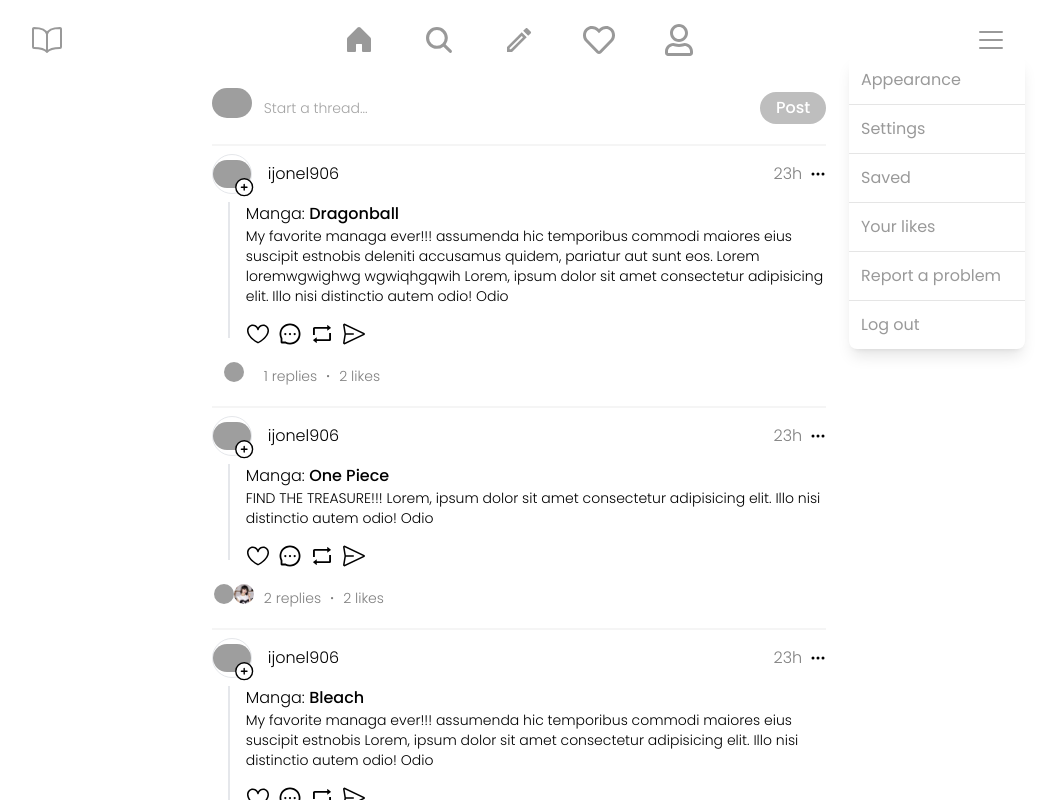
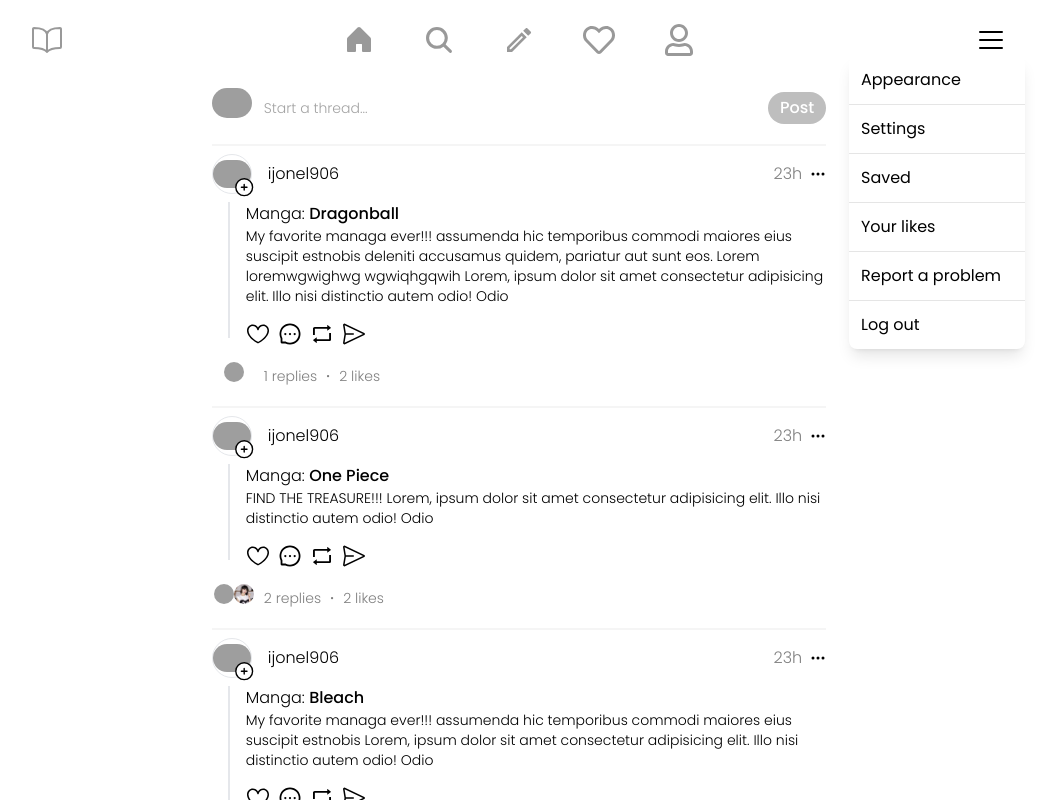
Before and after one commit to JonelBriones/MangaThread, a React (Vite) app: page / in a window 1280 px wide. Both pictures are taken after a click on the link 1112 px from the left and 40 px from the top of the page. Shown: the top 800 px of the page, without its empty margins (121-1177 px from the left). Built offline with nearby package versions, Linux system fonts and the light colour scheme; grey boxes are pictures that could not be loaded.

Commit message:
dark mode feature refactored, on first render toggle mode icon

```diff
--- a/src/App.css
+++ b/src/App.css
@@ -14,9 +14,3 @@
 .home-icon:hover {
   scale: 1.05;
 }
-.menu-hover {
-  color: #a3a3a3;
-}
-.menu-hover:hover {
-  color: white;
-}
--- a/src/components/CreateThreadInput.tsx
+++ b/src/components/CreateThreadInput.tsx
@@ -13,7 +13,6 @@ const CreateThreadInput = () => {
   const [thread, setThread] = useState(defaultThreadForm);
 
   const onChangeHandler = (fields: Partial<Thread>) => {
-    console.log(fields);
     setThread((prev) => {
       return { ...prev, ...fields };
     });
@@ -25,6 +24,7 @@ const CreateThreadInput = () => {
     if (!manga || !text) return;
     console.log("submitting post");
     setShowCreateModel(false);
+    setThread(defaultThreadForm);
   };
 
   return (
@@ -42,7 +42,7 @@ const CreateThreadInput = () => {
       >
         Start a thread...
       </label>
-      <button className="bg-neutral-400/70 text-white dark:text-black  font-medium py-1 px-4 rounded-full cursor-not-allowed">
+      <button className="bg-neutral-400/70 text-white dark:text-black  font-medium py-1 px-3 rounded-full cursor-not-allowed">
         Post
       </button>
 
--- a/src/components/Navbar.tsx
+++ b/src/components/Navbar.tsx
@@ -9,18 +9,24 @@ import { FaArrowLeftLong } from "react-icons/fa6";
 
 import { HiComputerDesktop } from "react-icons/hi2";
 
-import { useEffect, useRef, useState } from "react";
+import { useEffect, useState } from "react";
 import { FaRegMoon } from "react-icons/fa";
 import { TbBrightnessUp } from "react-icons/tb";
-import { FAKE_DATA_PROFILE } from "../data/data";
+let preferenceDark = window.matchMedia("(prefers-color-scheme: dark)").matches;
 
 const Navbar = () => {
   const [darkMode, setToggleMode] = useState(localStorage.theme);
   const [toggleDropdownSettings, setToggleDropdownSettings] = useState(false);
-  const [isDark, setIsDark] = useState(true);
+
+  if (!darkMode) {
+    if (preferenceDark) {
+      setToggleMode("dark");
+    } else {
+      setToggleMode("light");
+    }
+  }
 
   useEffect(() => {
-    // automatically check os system preference
     if (
       localStorage.theme === "dark" ||
       (!("theme" in localStorage) &&
@@ -56,6 +62,7 @@ const Navbar = () => {
     setAppearanceShow(false);
     setToggleDropdownSettings(!toggleDropdownSettings);
   }
+
   return (
     <>
       <div
@@ -107,10 +114,20 @@ const Navbar = () => {
         <div className="px-6 h-fit w-fit">
           <a
             href="#"
-            className="dark:menu-hover relative select-none"
+            className="relative select-none"
             onClick={() => toggleMenu()}
           >
-            <PiList size={"2rem"} />
+            <PiList
+              size={"2rem"}
+              className="dark:hover:text-white hover:text-black transition-colors duration-300 ease-in-out"
+              color={
+                toggleDropdownSettings && darkMode == "dark"
+                  ? "white"
+                  : toggleDropdownSettings && darkMode == "light"
+                  ? "black"
+                  : ""
+              }
+            />
           </a>
           {toggleDropdownSettings && (
             <div
@@ -125,7 +142,7 @@ const Navbar = () => {
                       onClick={() => setAppearanceShow(false)}
                       className=" absolute top-1 left-0 cursor-pointer "
                     />
-                    <h3>Appearance</h3>
+                    <h3 className="text-black dark:text-white">Appearance</h3>
                   </div>
                   <div className="flex justify-center mt-2">
                     <div
@@ -163,7 +180,7 @@ const Navbar = () => {
                 </div>
               ) : (
                 <button
-                  className=" p-3 text-left rounded-t-lg font-[400]"
+                  className=" p-3 text-left rounded-t-lg font-[400] text-black  dark:text-white "
                   onClick={() => setAppearanceShow(true)}
                 >
                   Appearance
@@ -172,7 +189,7 @@ const Navbar = () => {
               {!appearanceShow &&
                 links.map((link) => (
                   <a
-                    className="p-3 border-t border-neutral-200 dark:border-neutral-600 font-[400]"
+                    className="p-3 border-t border-neutral-200 dark:border-neutral-600 text-black dark:text-white font-[400]"
                     key={link}
                   >
                     {link}
--- a/src/components/ThreadCard.tsx
+++ b/src/components/ThreadCard.tsx
@@ -3,24 +3,10 @@ import { GoHeart, GoPaperAirplane } from "react-icons/go";
 import { AiOutlineMessage, AiOutlineRetweet } from "react-icons/ai";
 import { LuDot } from "react-icons/lu";
 import { HiOutlinePlusCircle } from "react-icons/hi2";
-import { FAKE_DATA_USERS, FAKE_DATA_PROFILE } from "../data/data";
-type Thread = {
-  id: 0;
-  manga: string;
-  text: string;
-  replies: [];
-  likes: string[];
-};
+import { FAKE_DATA_USERS, FAKE_DATA_PROFILE as profile } from "../data/data";
 
-type User = {
-  user: string;
-  id: number;
-  icon: string;
-  threads: Thread[];
-};
-
-const ThreadCard = ({ user, id, icon, threads }: User) => {
-  const darkMode = FAKE_DATA_PROFILE.mode;
+const ThreadCard = () => {
+  const { user, icon, threads } = profile;
   return (
     <div className="text-black dark:text-white">
       {threads?.map((thread) => (
--- a/src/components/ThreadPostForm.tsx
+++ b/src/components/ThreadPostForm.tsx
@@ -1,5 +1,6 @@
 import React, { useEffect, useRef, useState } from "react";
-import { FcCancel } from "react-icons/fc";
+import { IoSearch } from "react-icons/io5";
+
 import {
   FAKE_DATA_MANGAS as mangaList,
   FAKE_DATA_PROFILE as profile,
@@ -86,7 +87,7 @@ const ThreadPostForm = ({
                       className="flex items-center gap-2 cursor-pointer"
                       onClick={() => setThread({ manga: "", text })}
                     >
-                      <FcCancel size={"1.5rem"} />
+                      <IoSearch size={"1.5rem"} />
                       <p className="text-lg font-medium">{manga}</p>
                     </div>
                   )}
--- a/src/data/data.js
+++ b/src/data/data.js
@@ -2,7 +2,6 @@ const FAKE_DATA_PROFILE = {
   user: "ijonel906",
   id: 906,
   icon: "https://lh3.googleusercontent.com/ogw/AF2bZyguZwD8JOe52YGQuoTJ4azrOXJukSvFq2a391Y9=s32-c-mo",
-
   mode: true,
   threads: [
     {
--- a/src/pages/Home.tsx
+++ b/src/pages/Home.tsx
@@ -1,25 +1,15 @@
-import { useState } from "react";
-import { FAKE_DATA_PROFILE, FAKE_DATA_MANGA } from "../data/data";
 import ThreadCard from "../components/ThreadCard";
 import CreateThreadInput from "../components/CreateThreadInput";
-type User = {
-  user: string;
-  id: number;
-  icon: string;
-  mode: string;
-  threads: [];
-};
+
 const Home = () => {
-  const [user, setUser] = useState<User>(FAKE_DATA_PROFILE);
-
   return (
     <section className="flex flex-col w-11/12 m-auto sm:w-3/5">
       <div className="sm:hidden w-full flex justify-center space-x-4">
         <button className="w-full">For you</button>
         <button className="w-full">Following</button>
       </div>
-      <CreateThreadInput {...user} />
-      <ThreadCard {...user} />
+      <CreateThreadInput />
+      <ThreadCard />
     </section>
   );
 };
```
